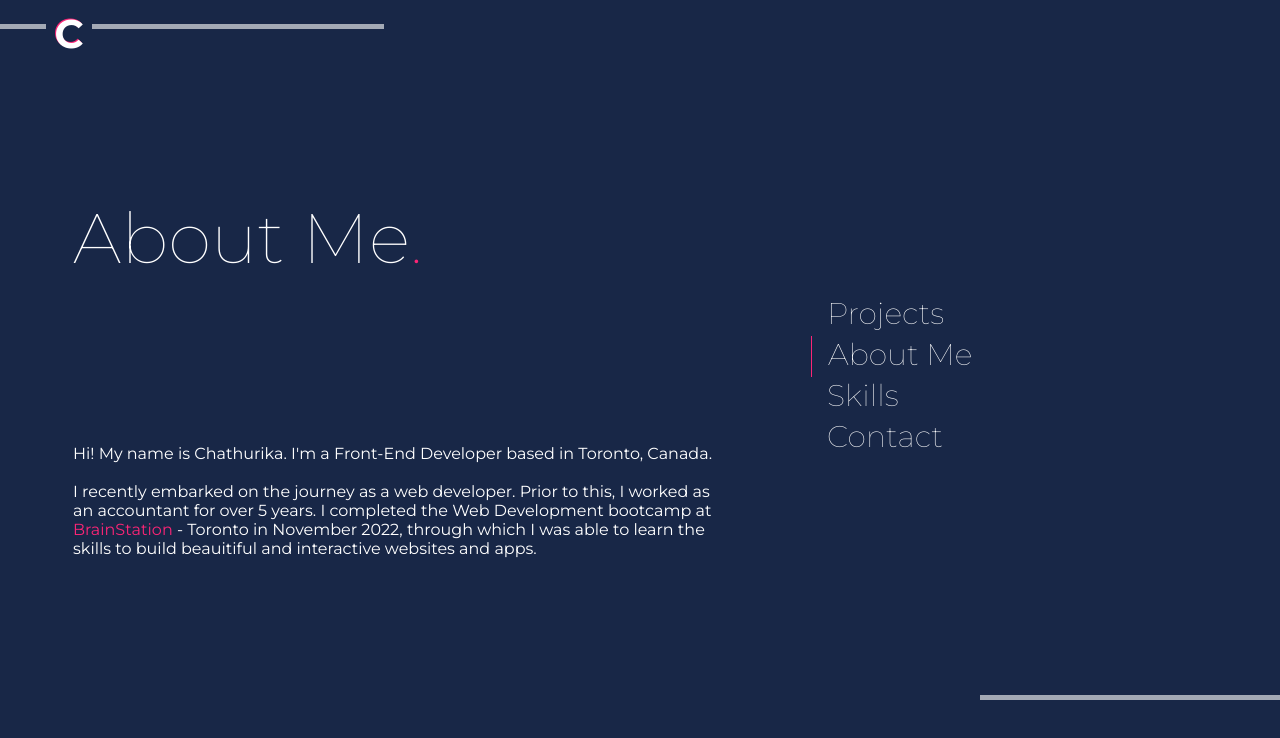
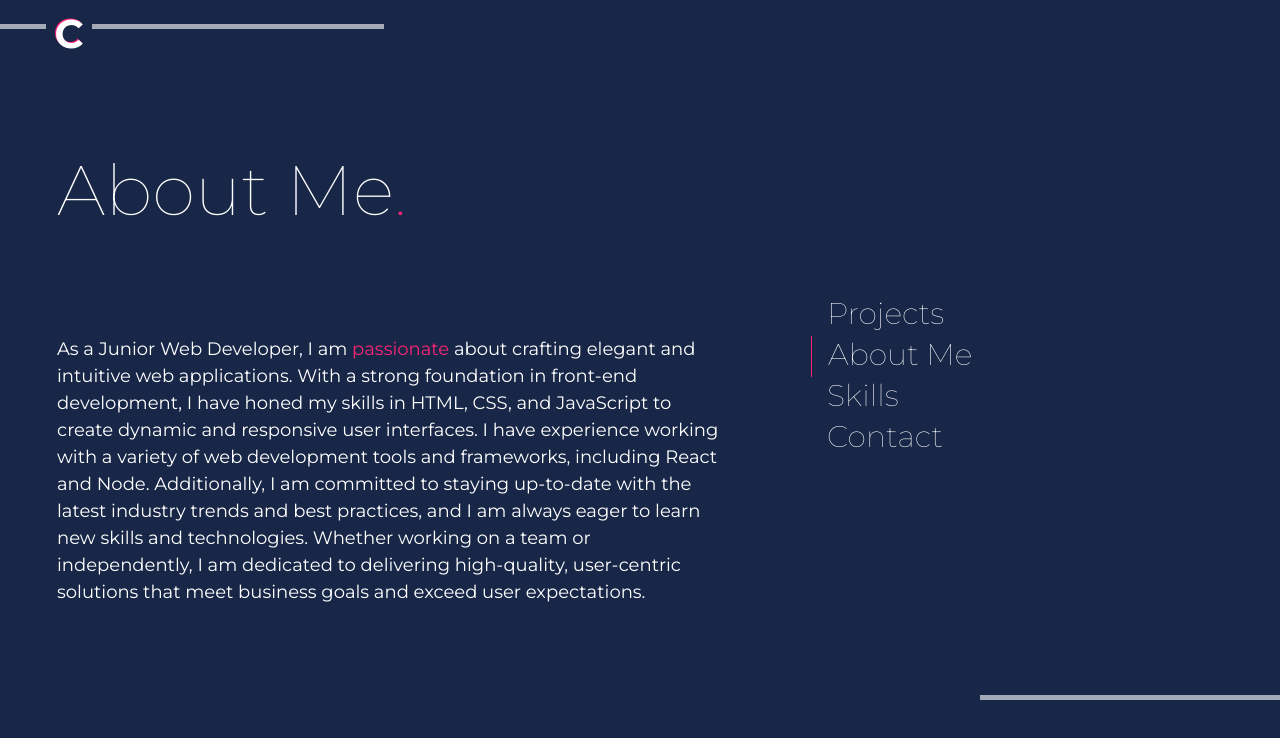
Before and after one commit to ChathurikaAJ/portfolio, a React (Create React App) app: page /about in a window 1280 px wide. Shown: the top 738 px of the page. Built offline with nearby package versions, Linux system fonts and the light colour scheme.

Commit message:
Update About page

```diff
--- a/src/pages/AboutPage/AboutPage.js
+++ b/src/pages/AboutPage/AboutPage.js
@@ -11,15 +11,16 @@ export default function AboutPage() {
                 <div className="page__top-right"></div>
             </div>
             <div className="page__content">
-                <div className="page__container page__container-left">
-                    <p className="page__subtitle">About Me<span className="page__highlight">.</span></p>
-                    <p className="page__text aboutpage-text">Hi! My name is Chathurika. I'm a Front-End Developer based in Toronto,
-                    Canada.
-                        <br />
-                        <br />
-                        I recently embarked on the journey as a web developer. Prior to this, I worked as an accountant for over 5 years.
-                        I completed the Web Development bootcamp at <span className="page__highlight">BrainStation</span> - Toronto
-                        in November 2022, through which I was able to learn the skills to build beauitiful and interactive websites and apps. </p>
+                <div className="page__container page__container-left aboutpage-container">
+                    <p className="page__subtitle aboutpage-title">About Me<span className="page__highlight">.</span></p>
+                    <p className="page__text aboutpage-text">
+                        As a Junior Web Developer, I am <span className="page__highlight">passionate</span> about crafting elegant and intuitive web applications. With a strong foundation
+                        in front-end development, I have honed my skills in HTML, CSS, and JavaScript to create dynamic and responsive user interfaces.
+                        I have experience working with a variety of web development tools and frameworks, including React and Node. Additionally,
+                        I am committed to staying up-to-date with the latest industry trends and best practices, and I am always eager to learn new
+                        skills and technologies. Whether working on a team or independently, I am dedicated to delivering high-quality, user-centric
+                        solutions that meet business goals and exceed user expectations.
+                        </p>
                 </div>
                 <Nav />
             </div>
--- a/src/pages/AboutPage/AboutPage.scss
+++ b/src/pages/AboutPage/AboutPage.scss
@@ -4,8 +4,24 @@
     margin-top: 1.5rem;
     margin-bottom: 3rem;
 
-    @include desktop{
+    @include tablet{
         margin-bottom: 0;
+        font-size: 18px;
+        line-height: 1.5em;
     }
 
 }
+
+.aboutpage-container{
+    @include tablet{
+        padding:0 2rem;
+    }
+
+    @include desktop{
+        padding: 4rem 2rem;
+    }
+}
+
+.aboutpage-title{
+    margin-top: 0;
+}
```
